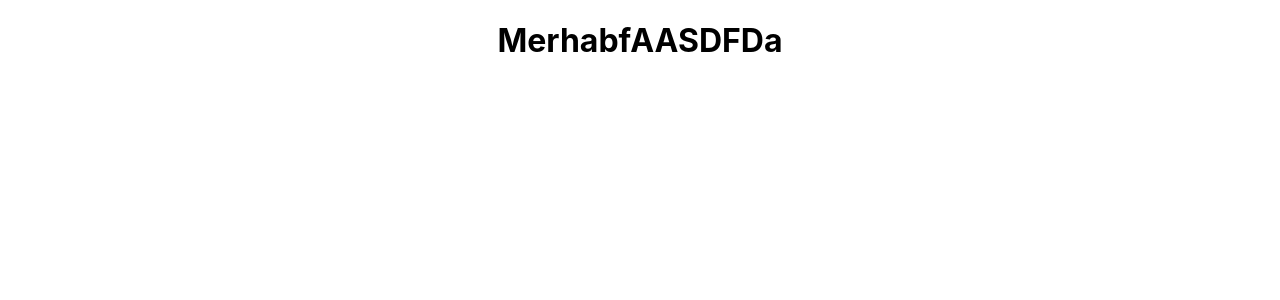
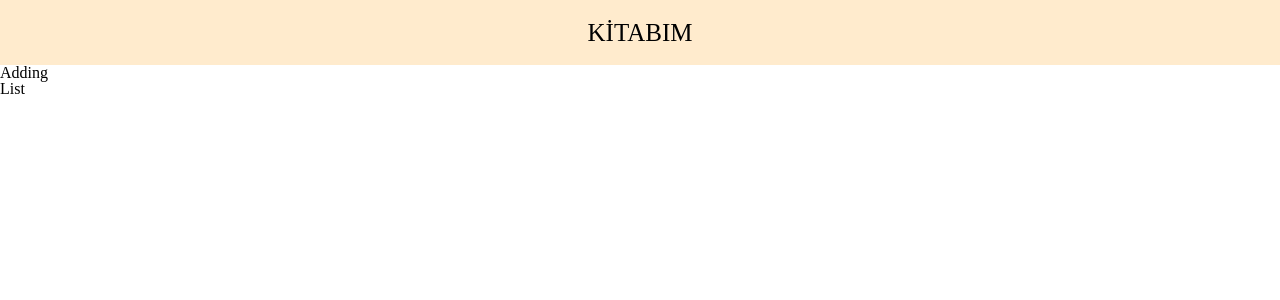
Before and after one commit to Onurkotz/ayracapp, a React (Create React App) app: page / in a window 1280 px wide. Shown: the top 300 px of the page. Built offline with nearby package versions, Linux system fonts and the light colour scheme.

Commit message:
Created draft

```diff
--- a/public/index.html
+++ b/public/index.html
@@ -1,5 +1,5 @@
 <!DOCTYPE html>
-<html lang="en">
+<html lang="tr">
   <head>
     <meta charset="utf-8" />
     <link rel="icon" href="%PUBLIC_URL%/favicon.ico" />
@@ -16,8 +16,6 @@
     <title>Kitabım</title>
   </head>
   <body>
-
     <div id="root"></div>
-
   </body>
 </html>
--- a/src/App.css
+++ b/src/App.css
@@ -1,38 +1,43 @@
-.App {
-  text-align: center;
+html, body, div, span, applet, object, iframe,
+h1, h2, h3, h4, h5, h6, p, blockquote, pre,
+a, abbr, acronym, address, big, cite, code,
+del, dfn, em, img, ins, kbd, q, s, samp,
+small, strike, strong, sub, sup, tt, var,
+b, u, i, center,
+dl, dt, dd, ol, ul, li,
+fieldset, form, label, legend,
+table, caption, tbody, tfoot, thead, tr, th, td,
+article, aside, canvas, details, embed,
+figure, figcaption, footer, header, hgroup,
+menu, nav, output, ruby, section, summary,
+time, mark, audio, video {
+	margin: 0;
+	padding: 0;
+	border: 0;
+	font-size: 100%;
+	font: inherit;
+	vertical-align: baseline;
 }
-
-.App-logo {
-  height: 40vmin;
-  pointer-events: none;
+/* HTML5 display-role reset for older browsers */
+article, aside, details, figcaption, figure,
+footer, header, hgroup, menu, nav, section {
+	display: block;
 }
-
-@media (prefers-reduced-motion: no-preference) {
-  .App-logo {
-    animation: App-logo-spin infinite 20s linear;
-  }
+body {
+	line-height: 1;
 }
-
-.App-header {
-  background-color: #282c34;
-  min-height: 100vh;
-  display: flex;
-  flex-direction: column;
-  align-items: center;
-  justify-content: center;
-  font-size: calc(10px + 2vmin);
-  color: white;
+ol, ul {
+	list-style: none;
 }
-
-.App-link {
-  color: #61dafb;
+blockquote, q {
+	quotes: none;
 }
-
-@keyframes App-logo-spin {
-  from {
-    transform: rotate(0deg);
-  }
-  to {
-    transform: rotate(360deg);
-  }
+blockquote:before, blockquote:after,
+q:before, q:after {
+	content: '';
+	content: none;
 }
+table {
+	border-collapse: collapse;
+	border-spacing: 0;
+}
--- a/src/App.js
+++ b/src/App.js
@@ -1,13 +1,15 @@
-
-import './App.css';
+import "./App.css";
+import Header from "./components/mainList/header/Header";
+import List from "./components/mainList/list/List";
+import Adding from "./components/mainList/adding/Adding";
 
 function App() {
   return (
     <div className="App">
-              <h1>MerhabfAASDFDa</h1>
-
-
-  </div>
+      <Header />
+      <Adding />
+      <List />
+    </div>
   );
 }
 
--- /dev/null
+++ b/src/components/mainList/adding/Adding.js
@@ -0,0 +1,9 @@
+import React from 'react'
+
+function Adding() {
+  return (
+    <div>Adding</div>
+  )
+}
+
+export default Adding
--- /dev/null
+++ b/src/components/mainList/header/Header.js
@@ -0,0 +1,14 @@
+import React from 'react'
+import "./header.css";
+
+function Header() {
+  return (
+    <div>
+      <div className="theme">
+      <h1>KİTABIM</h1>
+      </div>
+    </div>
+  )
+}
+
+export default Header
--- /dev/null
+++ b/src/components/mainList/header/header.css
@@ -0,0 +1,6 @@
+.theme{
+    background-color: blanchedalmond;
+    padding: 20px;
+    text-align: center;
+    font-size: 25px;
+}
--- /dev/null
+++ b/src/components/mainList/list/List.js
@@ -0,0 +1,9 @@
+import React from 'react'
+
+function List() {
+  return (
+    <div>List</div>
+  )
+}
+
+export default List
--- a/src/index.js
+++ b/src/index.js
@@ -1,17 +1,18 @@
-import React from 'react';
-import ReactDOM from 'react-dom/client';
-import './index.css';
-import App from './App';
-import reportWebVitals from './reportWebVitals';
+import React from "react";
+import ReactDOM from "react-dom/client";
+import "./index.css";
+import App from "./App";
+import reportWebVitals from "./reportWebVitals";
+import {store} from "./redux/store";
+import { Provider } from "react-redux";
 
-const root = ReactDOM.createRoot(document.getElementById('root'));
+const root = ReactDOM.createRoot(document.getElementById("root"));
 root.render(
   <React.StrictMode>
-    <App />
+    <Provider store={store}>
+      <App />
+    </Provider>
   </React.StrictMode>
 );
 
-// If you want to start measuring performance in your app, pass a function
-// to log results (for example: reportWebVitals(console.log))
-// or send to an analytics endpoint. Learn more: https://bit.ly/CRA-vitals
 reportWebVitals();
--- /dev/null
+++ b/src/redux/listSlice/listSlice.js
@@ -0,0 +1,12 @@
+import { createSlice } from "@reduxjs/toolkit";
+
+export const listSlice = createSlice({
+  name: "bookList",
+  initialState: {
+    items: [],
+  },
+  reducers: {},
+});
+
+
+export default listSlice.reducer;
--- /dev/null
+++ b/src/redux/store.js
@@ -0,0 +1,8 @@
+import { configureStore } from "@reduxjs/toolkit";
+import listReducer from "./listSlice/listSlice";
+
+export const store = configureStore({
+  reducer: {
+    booklist: listReducer,
+  },
+});
```
Also changed, not shown: src/components/mainList/adding/adding.css (added), src/components/mainList/list/list.css (added), src/logo.svg (deleted).
